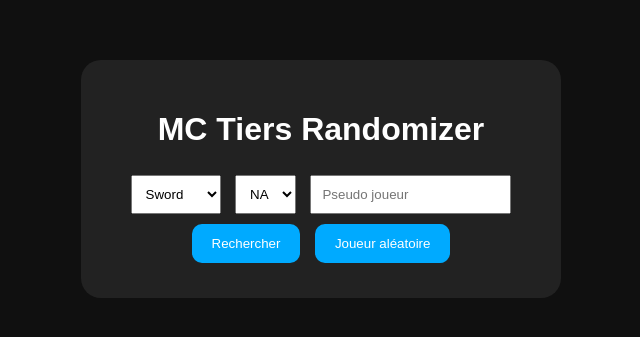
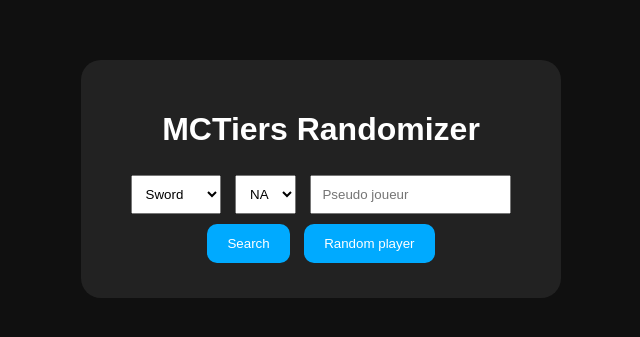
Before and after one commit to knockbacktwo/mctiers_randomizer, a Flask app: page / in a window 1280 px wide. Shown: the top 337 px of the page, without its empty margins (319-959 px from the left). Run offline with Flask 3, Linux system fonts and the light colour scheme.

Commit message:
Update index.html

```diff
--- a/templates/index.html
+++ b/templates/index.html
@@ -21,7 +21,7 @@
 
 
     <h1>
-        MC Tiers Randomizer
+        MCTiers Randomizer
     </h1>
 
 
@@ -49,6 +49,7 @@
             <option value="NA">NA</option>
             <option value="EU">EU</option>
             <option value="AS">AS</option>
+            <option value="AS">AU</option>
 
         </select>
 
@@ -63,13 +64,13 @@
 
 
         <button name="action" value="search">
-            Rechercher
+            Search
         </button>
 
 
 
         <button name="action" value="random">
-            Joueur aléatoire
+            Random player
         </button>
 
 
@@ -172,16 +173,6 @@
 
 
 
-        <!-- Position -->
-
-
-        <p>
-
-            Position : {{ player.pos }}
-
-        </p>
-
-
 
 
 
```
